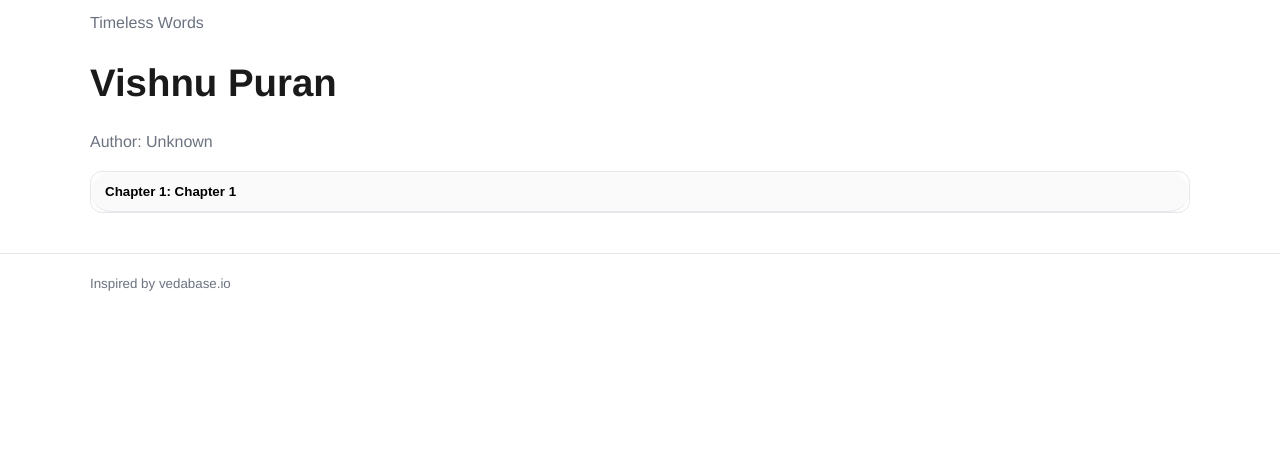
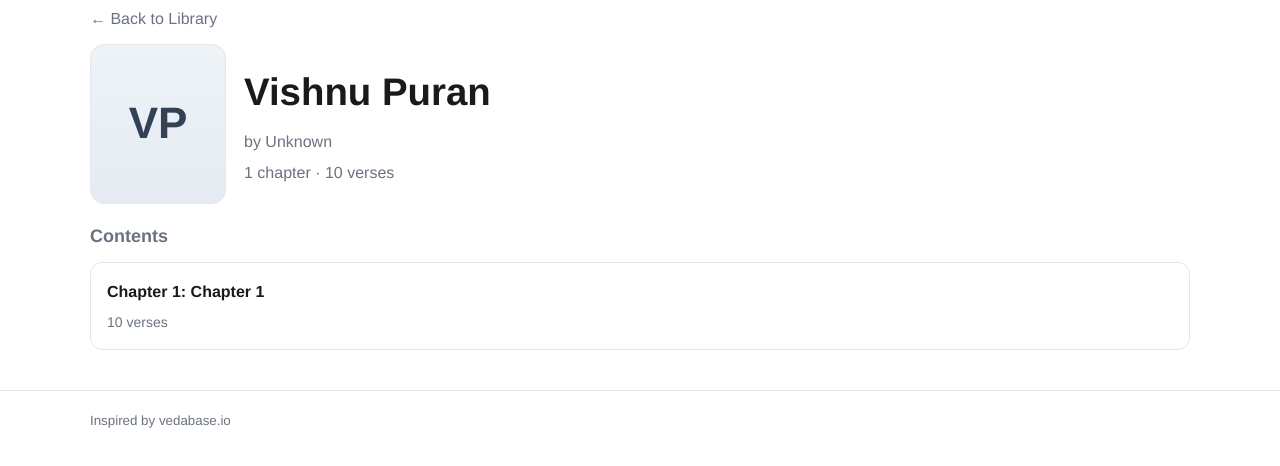
Before and after one commit to agarapatri/Timeless-Words, a plain HTML site: page docs/book.html in a window 1280 px wide. Drawn offline with Linux system fonts and the light colour scheme.

Commit message:
fixed book detail and chapter detial pages

```diff
--- a/docs/assets/styles.css
+++ b/docs/assets/styles.css
@@ -370,3 +370,28 @@ input[type="range"]::-moz-range-thumb     { background: var(--accent); border-co
 input[type="range"],
 input[type="checkbox"],
 input[type="radio"] { accent-color: var(--accent); }
+
+
+/* --- Book detail header --- */
+.book-hero { display:flex; align-items:center; gap:18px; margin-top:12px; }
+.book-cover {
+  width: 136px; height: 160px; border-radius: 14px;
+  display:flex; align-items:center; justify-content:center;
+  background: linear-gradient(180deg,#eef3f8,#e6ebf3);
+  color:#334155; font-weight: 800; font-size: 44px;
+  border: 1px solid var(--border);
+}
+.book-cover.has-image { background: #ddd; background-size: cover; background-position: center; color: transparent; }
+.book-info .title { margin:0; }
+.book-info .muted { margin-top:6px; }
+
+/* --- Chapter list on the book page --- */
+.chapter-list { display: grid; grid-template-columns: 1fr; gap: 12px; margin-top: 8px; }
+.chapter-card {
+  display:block; padding:16px; border:1px solid var(--border); border-radius:12px;
+  background: var(--card-bg, var(--bg));
+}
+.chapter-card:hover { background: rgba(0,0,0,.03); }
+html.theme-dark .chapter-card:hover { background: rgba(255,255,255,.04); }
+.chapter-title { font-weight: 700; margin: 0 0 6px; }
+.chapter-sub { font-size: 14px; }
--- a/docs/book.html
+++ b/docs/book.html
@@ -8,75 +8,103 @@
   </head>
   <body>
     <div class="mini-header">
-      <div class="container"><span class="brand">Timeless Words</span><a href="search.html">Deep Search</a></div>
+      <div class="container">
+        <a class="brand" href="index.html">Timeless Words</a>
+        <a href="search.html">Deep Search</a>
+      </div>
     </div>
 
     <main class="container book-page">
-      <a class="crumb" href="index.html">Timeless Words</a>
-      <h1 id="bookTitle" class="title"></h1>
-      <p id="bookMeta" class="muted"></p>
+      <a class="back-link" href="index.html">← Back to Library</a>
 
-      <div id="chapters" class="chapters"></div>
+      <!-- Book header -->
+      <section id="bookHero" class="book-hero" aria-labelledby="bookTitle">
+        <div id="bookCover" class="book-cover" aria-hidden="true"></div>
+        <div class="book-info">
+          <h1 id="bookTitle" class="title"></h1>
+          <div id="bookAuthor" class="muted"></div>
+          <div id="bookCounts" class="muted"></div>
+        </div>
+      </section>
+
+      <h2 class="section-title" style="margin-top:18px">Contents</h2>
+      <div id="chaptersList" class="chapter-list"></div>
     </main>
+
     <footer class="site-footer">
       <div class="container">
         <small>Inspired by <a href="https://vedabase.io/en/" target="_blank" rel="noopener">vedabase.io</a></small>
       </div>
     </footer>
 
-
-
     <script src="assets/data-bundle.js"></script>
     <script src="assets/app.js?v=3"></script>
     <script>
+      // Helpers shared with home page
+      function initialsFromTitle(title='') {
+        const parts = String(title).trim().split(/\s+/).filter(Boolean).slice(0,2);
+        if (!parts.length) return '';
+        if (parts.length === 1) return parts[0][0].toUpperCase();
+        return (parts[0][0] + parts[1][0]).toUpperCase();
+      }
+
       window.addEventListener('DOMContentLoaded', async () => {
         const params = new URLSearchParams(location.search);
         const id = params.get('book');
+
+        // 1) Load metadata
         const library = await window.Library.loadLibrary();
         const meta = library.find(b => b.id === id) || library[0];
+
+        // 2) Header: cover/title/author/counts
+        const cover = document.getElementById('bookCover');
+        if (meta.image) {
+          cover.classList.add('has-image');
+          cover.style.backgroundImage = `url('${meta.image}')`;
+        } else {
+          cover.textContent = initialsFromTitle(meta.title);
+        }
+
         document.getElementById('bookTitle').textContent = meta.title || '';
-        document.getElementById('bookMeta').textContent = `Author: ${meta.author || ''}`;
+        document.getElementById('bookAuthor').textContent = `by ${meta.author || 'Unknown'}`;
 
-        // Load flat rows and group by chapter to ensure all verses show
+        // 3) Load all verses (flat rows) to compute per-chapter counts
         const rows = await window.Library.loadBookRows(meta.id);
+
         const byChapter = new Map();
-        rows.forEach(r => {
-          const chKey = String(r.chapter);
-          if (!byChapter.has(chKey)) byChapter.set(chKey, []);
-          byChapter.get(chKey).push(r);
-        });
-        const chaptersArr = Array.from(byChapter.entries())
-          .map(([num, arr]) => ({ number: num, verses: arr.sort((a,b)=>Number(a.verse)-Number(b.verse)) }))
-          .sort((a,b)=>Number(a.number)-Number(b.number));
+        for (const r of rows) {
+          const key = String(r.chapter);
+          if (!byChapter.has(key)) byChapter.set(key, []);
+          byChapter.get(key).push(r);
+        }
+        const chapters = Array.from(byChapter.entries())
+          .map(([num, arr]) => ({
+            number: Number(num),
+            title: `Chapter ${num}`,
+            verses: arr.sort((a,b)=>Number(a.verse)-Number(b.verse))
+          }))
+          .sort((a,b)=>a.number-b.number);
 
-        const container = document.getElementById('chapters');
-        chaptersArr.forEach(ch => {
-          const wrap = document.createElement('section');
-          wrap.className = 'chapter';
-          const header = document.createElement('button');
-          header.className = 'chapter-toggle';
-          header.type = 'button';
-          header.textContent = `Chapter ${ch.number}: Chapter ${ch.number}`;
-          const body = document.createElement('div');
-          body.className = 'chapter-body';
-          const list = document.createElement('ol');
-          list.className = 'verse-list';
-          ch.verses.forEach(v => {
-            const li = document.createElement('li');
-            const a = document.createElement('a');
-            const ref = `${ch.number}.${v.verse}`;
-            a.href = `verse.html?book=${encodeURIComponent(meta.id)}&c=${encodeURIComponent(ch.number)}&v=${encodeURIComponent(v.verse)}`;
-            const preview = (v.translation_en || v.translation || '').slice(0,140);
-            a.innerHTML = `<span class="ref">${ref}</span> <span class="t">${preview}${preview.length===140?'…':''}</span>`;
-            li.appendChild(a);
-            list.appendChild(li);
-          });
-          body.appendChild(list);
-          wrap.append(header, body);
-          container.appendChild(wrap);
-          header.addEventListener('click', () => wrap.classList.toggle('open'));
+        // counts line like "12 chapters · 591 verses"
+        const chapCount = chapters.length;
+        const verseCount = rows.length;
+        document.getElementById('bookCounts').textContent =
+          `${chapCount} ${chapCount===1?'chapter':'chapters'} · ${verseCount} ${verseCount===1?'verse':'verses'}`;
+
+        // 4) Render chapter cards
+        const list = document.getElementById('chaptersList');
+        list.innerHTML = '';
+        chapters.forEach(ch => {
+          const a = document.createElement('a');
+          a.className = 'chapter-card';
+          a.href = `chapter.html?book=${encodeURIComponent(meta.id)}&c=${encodeURIComponent(ch.number)}`;
+          a.innerHTML = `
+            <div class="chapter-title">Chapter ${ch.number}: ${ch.title}</div>
+            <div class="chapter-sub muted">${ch.verses.length} ${ch.verses.length===1?'verse':'verses'}</div>
+          `;
+          list.appendChild(a);
         });
       });
     </script>
   </body>
-  </html>
+</html>
```
Also changed, not shown: docs/chapter.html (added, +76 -0 lines).
